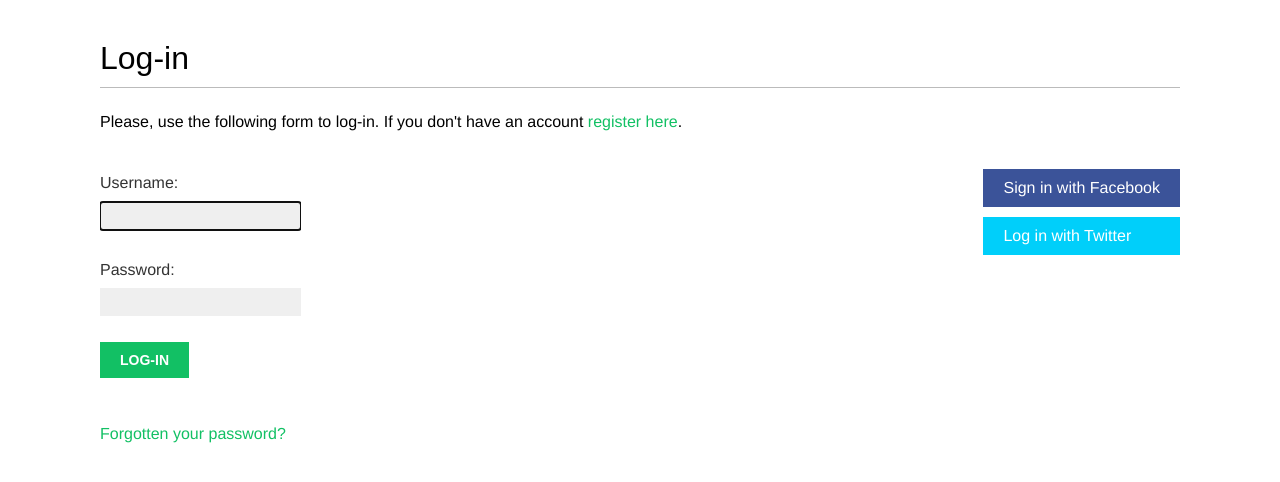
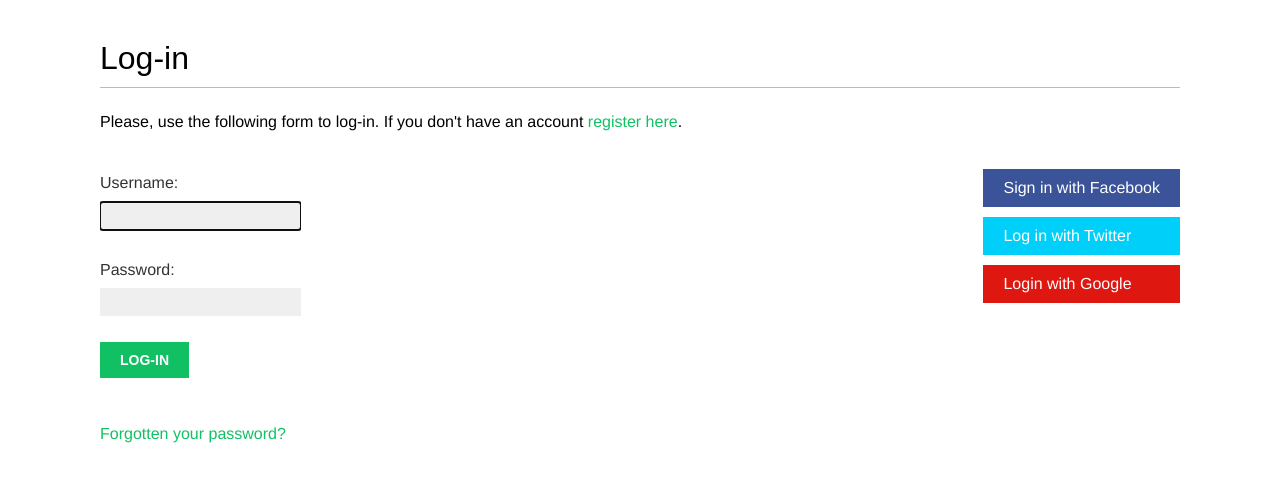
Before and after one commit to angelacpd/bookmarks, a Django app: page /account/login/ in a window 1280 px wide. Shown: the part 47-529 px from the top of the page. Run offline with Django 3.2, Linux system fonts and the light colour scheme; some web fonts are replaced.

Commit message:
Added authentication using Google.

```diff
--- a/account/templates/registration/login.html
+++ b/account/templates/registration/login.html
@@ -29,6 +29,9 @@
             <li class="twitter">
                 <a href="{% url 'social:begin' 'twitter' %}">Log in with Twitter</a>
             </li>
+            <li class="google">
+                <a href="{% url 'social:begin' 'google-oauth2' %}">Login with Google</a>
+            </li>
         </ul>
     </div>
 {% endblock %}
--- a/bookmarks/settings.py
+++ b/bookmarks/settings.py
@@ -114,6 +114,7 @@ AUTHENTICATION_BACKENDS = [
     'account.authentication.EmailAuthBackend',
     'social_core.backends.facebook.FacebookOAuth2',
     'social_core.backends.twitter.TwitterOAuth',
+    'social_core.backends.google.GoogleOAuth2',
 ]
 
 
@@ -160,3 +161,7 @@ SOCIAL_AUTH_FACEBOOK_SECRET = ''    # Facebook App Secret
 # Authenticate user using Twitter Key
 SOCIAL_AUTH_TWITTER_KEY = ''   # Twitter API Key
 SOCIAL_AUTH_TWITTER_SECRET = ''   # Twitter API Secret
+
+# Authenticate user using Google Key
+SOCIAL_AUTH_GOOGLE_OAUTH2_KEY = ''  # Google Consumer Key
+SOCIAL_AUTH_GOOGLE_OAUTH2_SECRET = ''   # Google Consumer Secret
```
